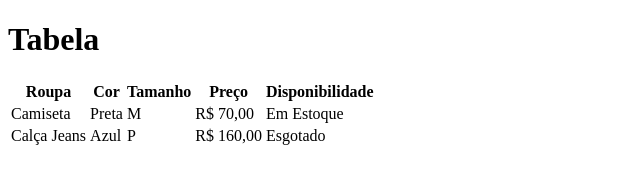
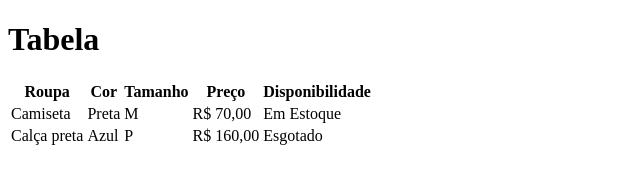
Before and after one commit to Kerolaine-Prado/aula-tabela, a plain HTML site: page index.html in a window 1280 px wide. Shown: the full height of the page, 0-640 px from the left. Drawn offline with Linux system fonts and the light colour scheme.

Commit message:
trocado de calça jean para calça preta]

```diff
--- a/index.html
+++ b/index.html
@@ -24,7 +24,7 @@
         <td>Em Estoque</td>
      </tr>
      <tr>
-        <td>Calça Jeans</td>
+        <td>Calça preta</td>
         <td>Azul</td>
         <td>P</td>
         <td>R$ 160,00</td>
```
